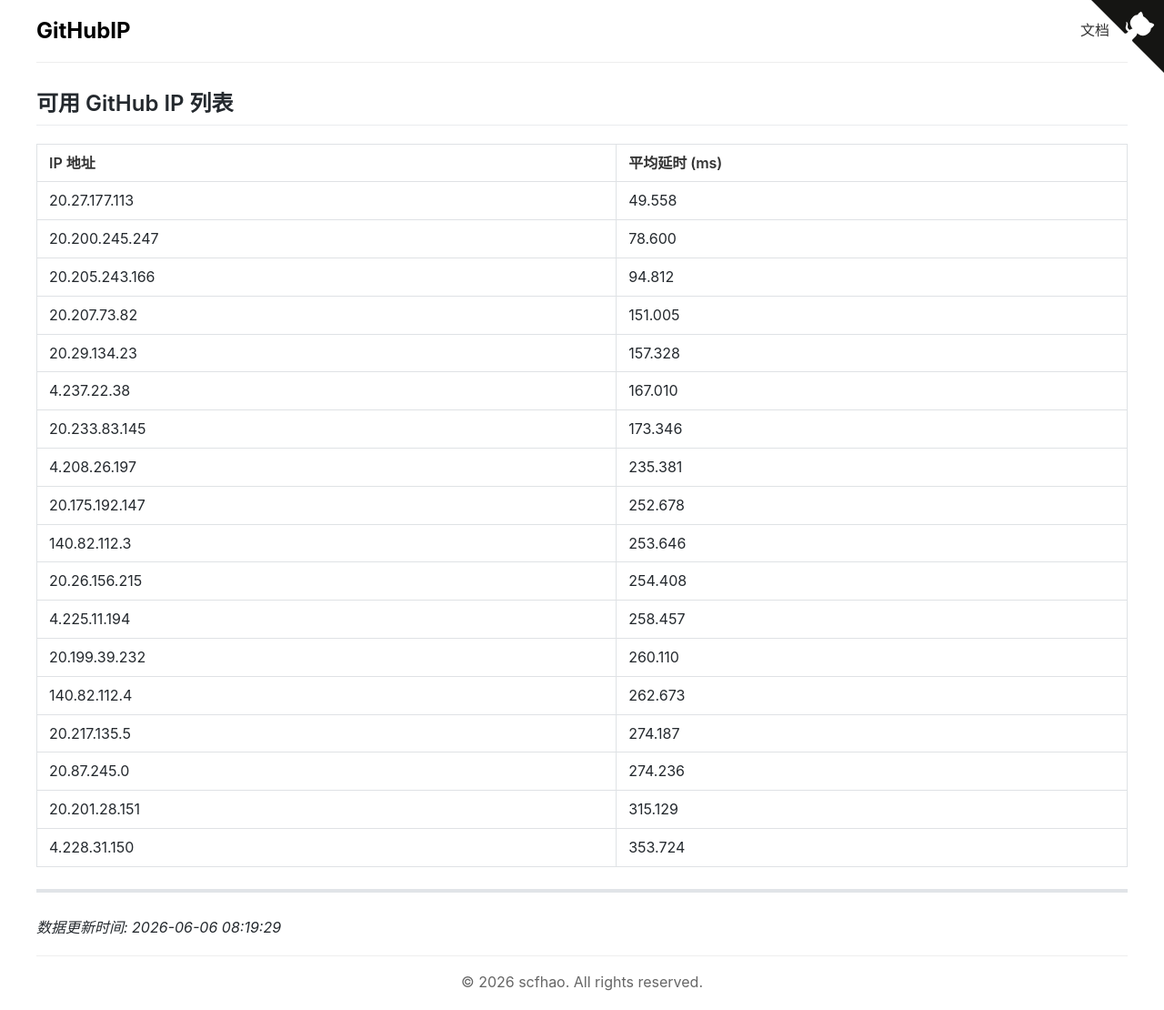
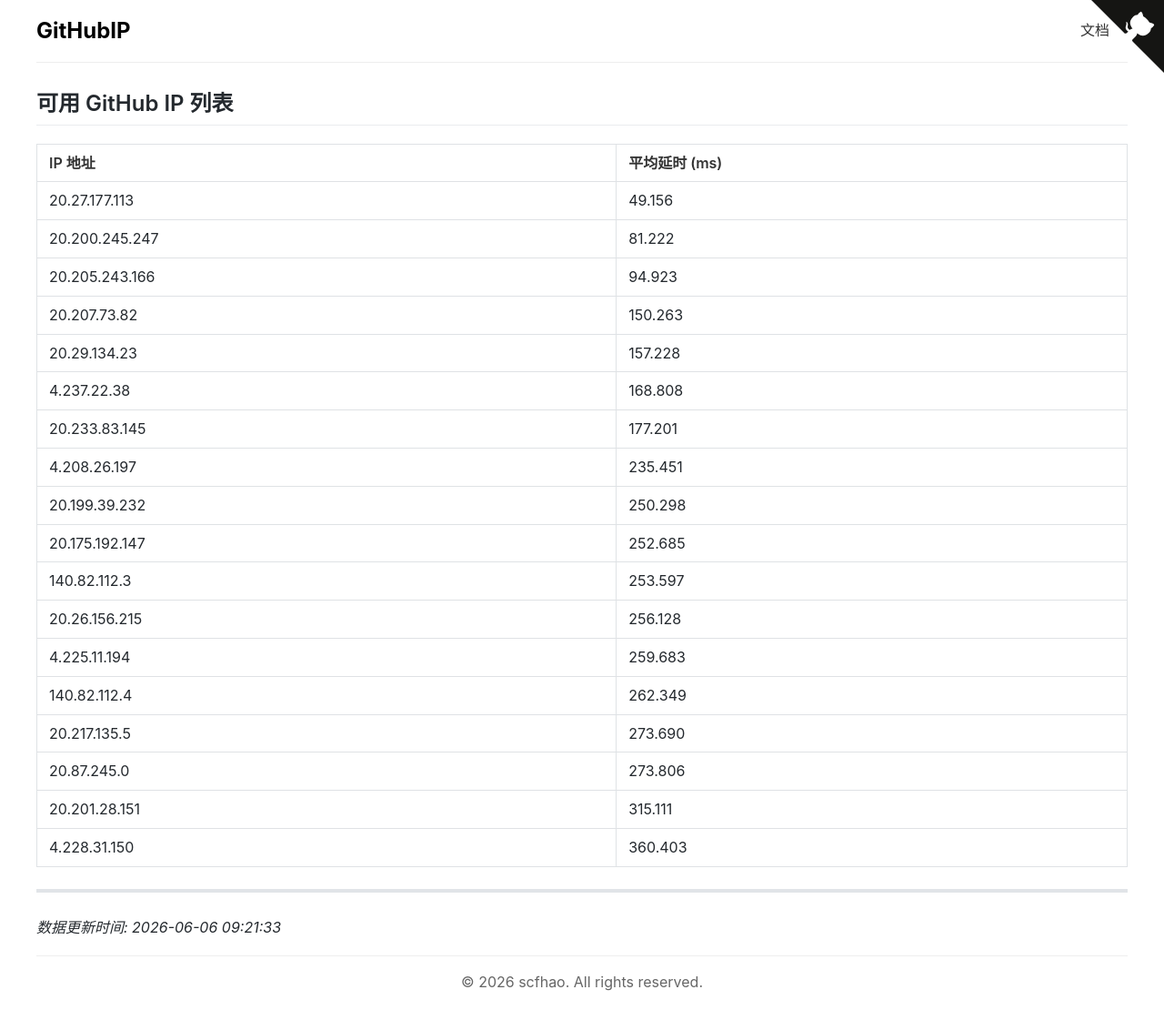
Before and after one commit to scfhao/GitHubIP, a Jekyll site: the page built from index.md, in a window 1280 px wide. Shown: the whole page at 91% size. Built offline with Jekyll 4.4.1, drawn with Linux system fonts in a browser that asks for light colours.

Commit message:
自动脚本执行 - 2026-06-06 09:21:33

```diff
--- a/index.md
+++ b/index.md
@@ -1,32 +1,32 @@
 ---
 layout: home
 title: GitHub IP 列表
-date: 2026-06-06 08:19:29
+date: 2026-06-06 09:21:33
 ---
 
 ## 可用 GitHub IP 列表
 
 | IP 地址 | 平均延时 (ms) |
 |---------|--------------|
-| 20.27.177.113 | 49.558 |
-| 20.200.245.247 | 78.600 |
-| 20.205.243.166 | 94.812 |
-| 20.207.73.82 | 151.005 |
-| 20.29.134.23 | 157.328 |
-| 4.237.22.38 | 167.010 |
-| 20.233.83.145 | 173.346 |
-| 4.208.26.197 | 235.381 |
-| 20.175.192.147 | 252.678 |
-| 140.82.112.3 | 253.646 |
-| 20.26.156.215 | 254.408 |
-| 4.225.11.194 | 258.457 |
-| 20.199.39.232 | 260.110 |
-| 140.82.112.4 | 262.673 |
-| 20.217.135.5 | 274.187 |
-| 20.87.245.0 | 274.236 |
-| 20.201.28.151 | 315.129 |
-| 4.228.31.150 | 353.724 |
+| 20.27.177.113 | 49.156 |
+| 20.200.245.247 | 81.222 |
+| 20.205.243.166 | 94.923 |
+| 20.207.73.82 | 150.263 |
+| 20.29.134.23 | 157.228 |
+| 4.237.22.38 | 168.808 |
+| 20.233.83.145 | 177.201 |
+| 4.208.26.197 | 235.451 |
+| 20.199.39.232 | 250.298 |
+| 20.175.192.147 | 252.685 |
+| 140.82.112.3 | 253.597 |
+| 20.26.156.215 | 256.128 |
+| 4.225.11.194 | 259.683 |
+| 140.82.112.4 | 262.349 |
+| 20.217.135.5 | 273.690 |
+| 20.87.245.0 | 273.806 |
+| 20.201.28.151 | 315.111 |
+| 4.228.31.150 | 360.403 |
 
 ---
 
-*数据更新时间: 2026-06-06 08:19:29*
+*数据更新时间: 2026-06-06 09:21:33*
```
